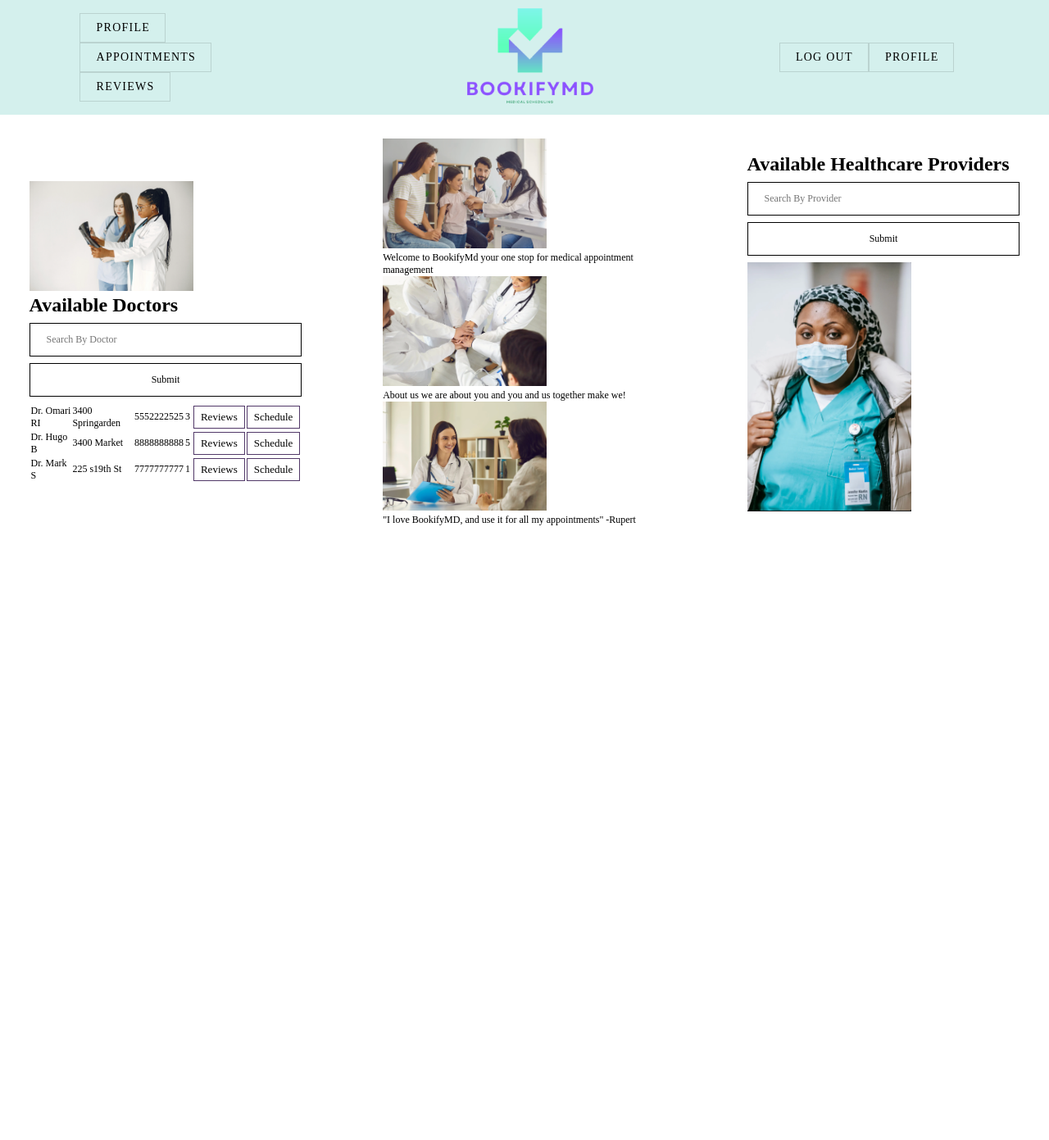
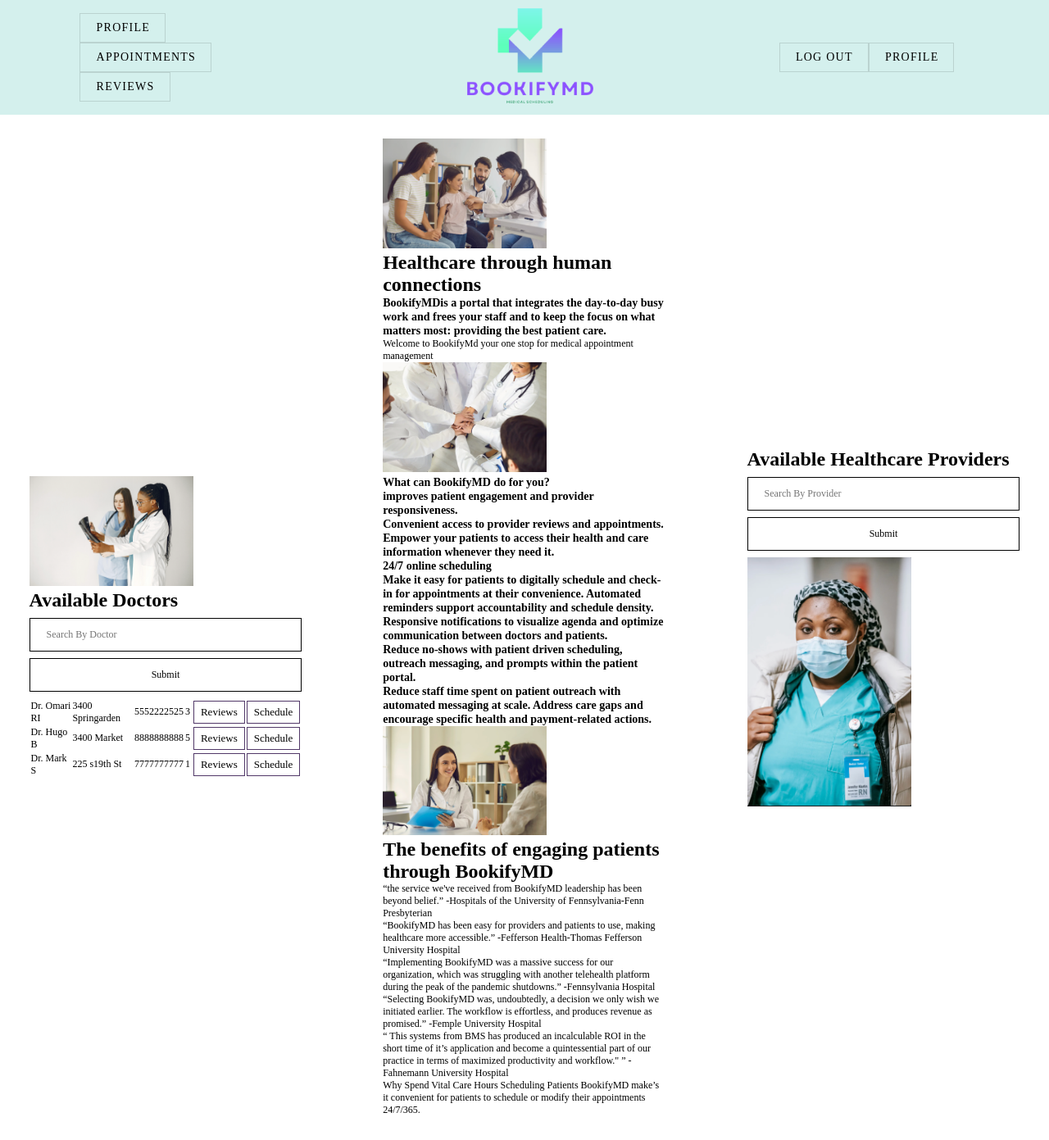
Before and after one commit to Redziniakjustin/BookifyMD, a Vue app in the folder vue/: page / in a window 1280 px wide. Shown: the whole page at 82% size. Before the commit the page ends 800 px from the top, so only its background shows below. Built offline with nearby package versions, Linux system fonts and the light colour scheme.

Commit message:
content style needed

```diff
--- a/vue/src/components/LandingCenterColumn.vue
+++ b/vue/src/components/LandingCenterColumn.vue
@@ -3,18 +3,58 @@
       <h1 class="welcome"></h1>
         <div class="lcc-sec-1">
         <div><img src="..\assets\family.png" alt="welcome"></div>
-        <p>Welcome to BookifyMd your one stop for medical appointment management</p>
+        <div class="welcome-content"> <!--Welcome-->
+          <h1> Healthcare through human connections </h1>
+          <h3> BookifyMDis a portal that integrates the day-to-day busy work and frees your staff and to keep the focus on what matters most: providing the best patient care. </h3>
+         <span>Welcome to BookifyMd your one stop for medical appointment management</span>
+        </div>
         </div>
       <h1 class="about-us"></h1>
         <div class="lcc-sec-2">
           <img src="..\assets\hands.png" alt="read more about us">
-          <p>About us we are about you and you and us together make we!</p>
+          <div class="about-us-content"> <!--About Us-->
+              <h3>What can BookifyMD do for you?</h3>
+              <h3>improves patient engagement and provider responsiveness.</h3>
+              <h3>Convenient access to provider reviews and appointments.</h3>
+              <h3>Empower your patients to access their health and care information whenever they need it.</h3>
+
+              <h3>24/7 online scheduling</h3>
+              <h3>Make it easy for patients to digitally schedule and check-in for appointments at their convenience. Automated reminders support accountability and schedule density.</h3>
+              <h3>Responsive notifications to visualize agenda and optimize communication between doctors and patients.</h3>
+              <h3>Reduce no-shows with patient driven scheduling, outreach messaging, and prompts within the patient portal.</h3>
+              <h3>Reduce staff time spent on patient outreach with automated messaging at scale. Address care gaps and encourage specific health and payment-related actions.
+
+              </h3>
+</div>
         </div>
       <h1 class="testimonials"></h1>
         <div class="lcc-sec-3">
         <img src="..\assets\1on1.png" alt="testimonials">
-        <p>"I love BookifyMD, and use it for all my appointments"
-          -Rupert</p>
+        <div class="testimonial">
+
+          <h1>The benefits of engaging patients through BookifyMD</h1>
+          <p>
+          “the service we've received from BookifyMD leadership has been beyond belief.” -Hospitals of the University of Fennsylvania-Fenn Presbyterian
+          </p>
+          <p>
+          “BookifyMD has been easy for providers and patients to use, making healthcare more accessible.” -Fefferson Health-Thomas Fefferson University Hospital
+          </p>
+          “Implementing BookifyMD was a massive success for our organization, which was struggling with another telehealth platform during the peak of the pandemic shutdowns.” -Fennsylvania Hospital
+          <p>
+          “Selecting BookifyMD was, undoubtedly, a decision we only wish we initiated earlier. The workflow is effortless, and produces revenue as promised.” -Femple University Hospital
+          </p>
+          <p>
+          “ This systems from  BMS has produced an incalculable ROI in the short time of it’s application  and become a quintessential part of our practice in terms of maximized productivity and workflow." ” -Fahnemann University Hospital
+          </p>
+          </div>
+
+          <div>
+          <p>
+          Why Spend Vital Care Hours Scheduling Patients
+          BookifyMD make’s it convenient for patients to schedule or modify their appointments 24/7/365.
+          </p>
+          </div>
+
         </div>
     </div>
 </template>
```
Also changed, not shown: vue/src/components/Footer.vue (+3 -7 lines).
